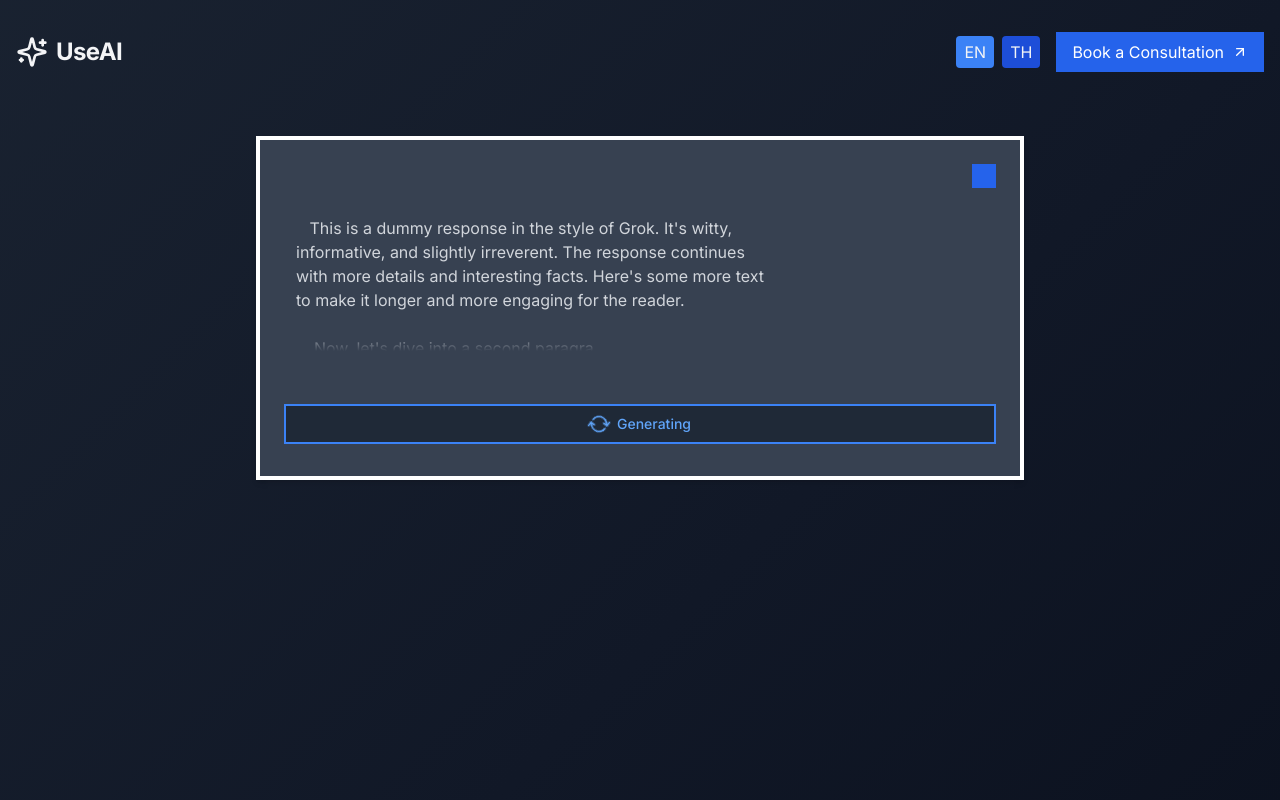
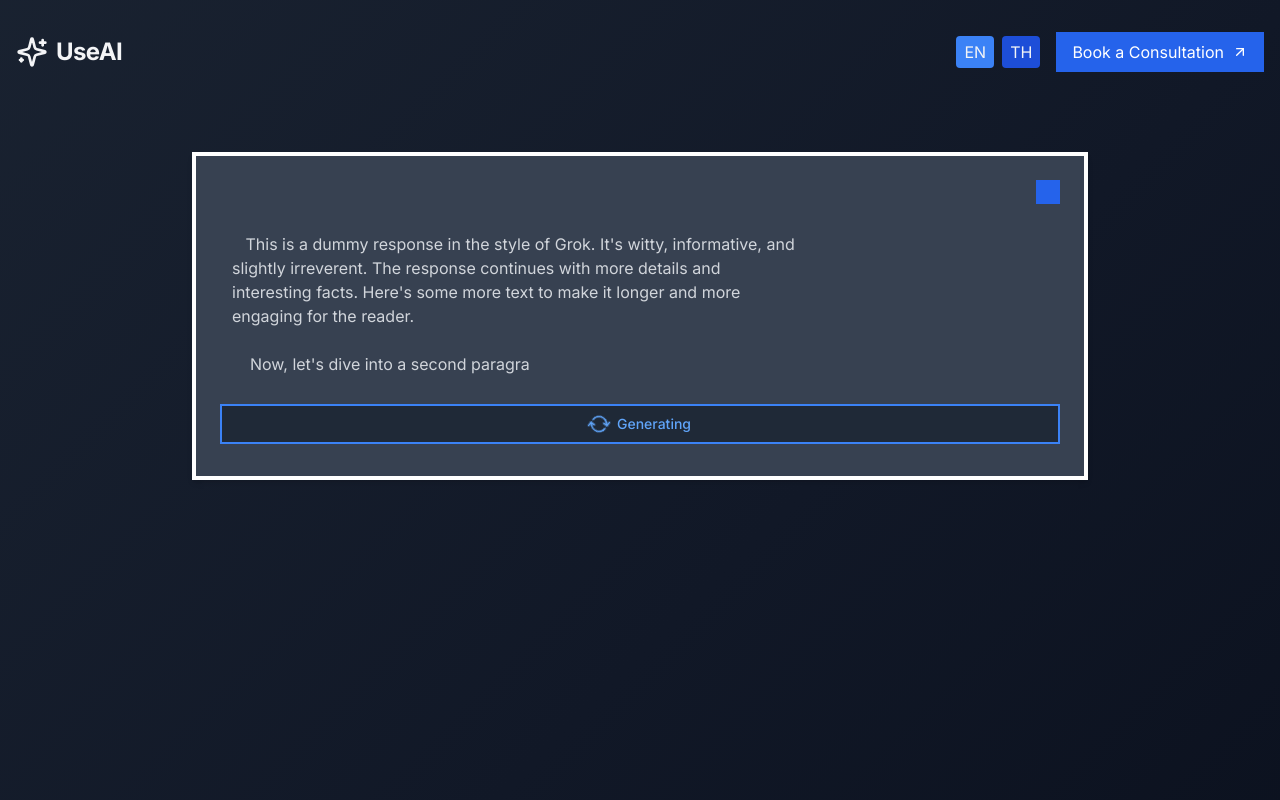
Before and after one commit to statementsapp/aic, a Next.js app: page /pay-for-request in a window 1280 px wide. Shown: the top 800 px of the page. Built offline with nearby package versions, Linux system fonts and the light colour scheme.

Commit message:
drafting requests

```diff
--- a/app/components/Chatbot.tsx
+++ b/app/components/Chatbot.tsx
@@ -18,7 +18,8 @@
   };
 
   return (
-    <form onSubmit={handleSubmit} className="bg-gray-800 p-6 rounded-lg shadow-md">
+    <div className="w-full max-w-md mx-auto mt-4">
+      <form onSubmit={handleSubmit} className="relative">
         <div className="mb-4 flex flex-col">
           <textarea
             id="message"
@@ -37,5 +38,6 @@
           {t.sendButton}
         </button>
       </form>
+    </div>
   );
 }
--- a/app/components/PayForRequest.tsx
+++ b/app/components/PayForRequest.tsx
@@ -1,6 +1,6 @@
 "use client";
 
-import React, { useState, useEffect } from 'react';
+import React, { useState, useEffect, useRef } from 'react';
 import Image from 'next/image';
 import { ClipboardCopy, Check, RefreshCw } from 'lucide-react';
 import Link from 'next/link';
@@ -18,6 +18,9 @@
   const [isLoading, setIsLoading] = useState(false);
   const [isPaid, setIsPaid] = useState(false);
   const [isHovered, setIsHovered] = useState(false);
+  const [showPaymentMessage, setShowPaymentMessage] = useState(false);
+  const [qrLoaded, setQrLoaded] = useState(false);
+  const conversationRef = useRef<HTMLDivElement>(null);
 
   useEffect(() => {
     let i = 0;
@@ -25,24 +28,47 @@
       if (i < dummyResponse.length) {
         setDisplayedResponse(prev => prev + dummyResponse[i]);
         i++;
+        scrollToBottom();
       } else {
         clearInterval(interval);
         setIsGenerating(false);
         setIsFullyDisplayed(true);
       }
-    }, 20); // Adjusted from 10 to 20 for slightly slower typing
+    }, 20);
 
     return () => clearInterval(interval);
   }, []);
 
+  const scrollToBottom = () => {
+    if (conversationRef.current) {
+      const scrollHeight = conversationRef.current.scrollHeight;
+      const height = conversationRef.current.clientHeight;
+      const maxScrollTop = scrollHeight - height;
+      conversationRef.current.scrollTo({
+        top: maxScrollTop,
+        behavior: 'smooth'
+      });
+    }
+  };
+
+  useEffect(() => {
+    if (showPaymentMessage) {
+      scrollToBottom();
+    }
+  }, [showPaymentMessage, qrLoaded]);
+
   const handlePayment = () => {
     setIsLoading(true);
-    // Simulate payment process
+    setShowPaymentMessage(true);
     setTimeout(() => {
       setShowQR(true);
       setIsLoading(false);
-      setIsPaid(true); // Set isPaid to true after payment
+      setIsPaid(true);
     }, 1500);
+  };
+
+  const handleQrLoad = () => {
+    setQrLoaded(true);
   };
 
   const copyToClipboard = () => {
@@ -52,9 +78,10 @@
   };
 
   return (
-    <div className="min-h-screen flex flex-col">
-      <div className="flex-grow">
-        <div className={`max-w-3xl mx-auto shadow-md rounded-lg overflow-hidden text-gray-100 p-6 border-4 border-white transition-colors duration-300 ${isGenerating ? 'bg-gray-700' : 'bg-gray-800'}`}>
+    <div className="min-h-screen flex flex-col relative">
+      <div className="flex-grow flex flex-col p-4 pb-16">
+        <div className={`max-w-4xl mx-auto w-full shadow-md rounded-lg overflow-hidden text-gray-100 p-6 border-4 border-white transition-colors duration-300 ${isGenerating ? 'bg-gray-700' : 'bg-gray-800'} flex flex-col`}>
+          <div ref={conversationRef} className="flex-grow overflow-y-auto max-h-[calc(100vh-280px)] mb-4">
             <div className="flex flex-col space-y-4">
               <div className="self-end max-w-[70%]">
                 <div className="bg-blue-600 p-3 rounded-lg">
@@ -68,7 +95,6 @@
               >
                 <div className="bg-gray-700 p-3 rounded-lg relative">
                   <p className="text-gray-300 whitespace-pre-wrap">{displayedResponse}</p>
-                <div className="absolute top-[75%] left-0 right-0 bottom-0 bg-gradient-to-t from-gray-700 via-gray-700 to-transparent"></div>
                 </div>
                 {isFullyDisplayed && isPaid && isHovered && (
                   <button
@@ -84,9 +110,28 @@
                   </button>
                 )}
               </div>
+              {showPaymentMessage && (
+                <div className={`self-end max-w-[70%] transition-opacity duration-500 ${qrLoaded ? 'opacity-100' : 'opacity-0'}`}>
+                  <div className="bg-blue-600 p-3 rounded-lg flex flex-col items-center">
+                    <p className="text-white text-center">Pay 50 THB</p>
+                    {showQR && (
+                      <div className="mt-2">
+                        <Image
+                          src="/qr-code.png"
+                          alt="QR Code"
+                          width={150}
+                          height={150}
+                          onLoad={handleQrLoad}
+                        />
                       </div>
-          <div className="mt-8">
-            {!showQR ? (
+                    )}
+                  </div>
+                </div>
+              )}
+            </div>
+          </div>
+          <div className="mt-auto">
+            {!showPaymentMessage ? (
               <div>
                 <button
                   onClick={handlePayment}
@@ -114,16 +159,11 @@
                   )}
                 </button>
               </div>
-            ) : (
-              <div className="flex flex-col items-center">
-                <h3 className="text-xl font-semibold mb-4">Scan QR Code to Pay</h3>
-                <Image src="/qr-code.png" alt="QR Code" width={200} height={200} />
-              </div>
-            )}
+            ) : null}
           </div>
         </div>
       </div>
-      <div className="text-sm text-gray-400 p-4 text-right">
+      <div className="text-sm text-gray-400 p-4 absolute bottom-0 right-0">
         Questions? <Link href="mailto:contact@useai.in.th" className="text-blue-400 hover:underline">Contact us</Link>
       </div>
     </div>
```
Lines whose indentation alone changed are shown as unchanged.
